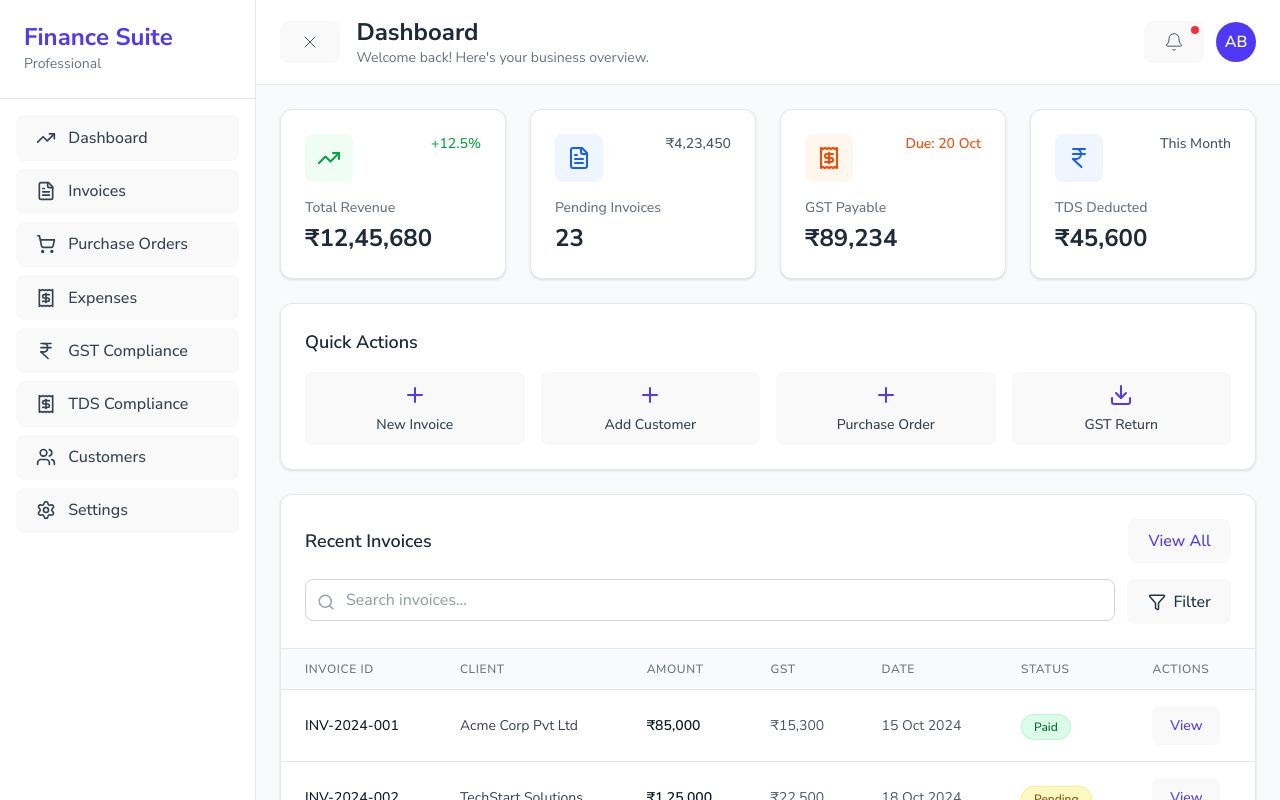
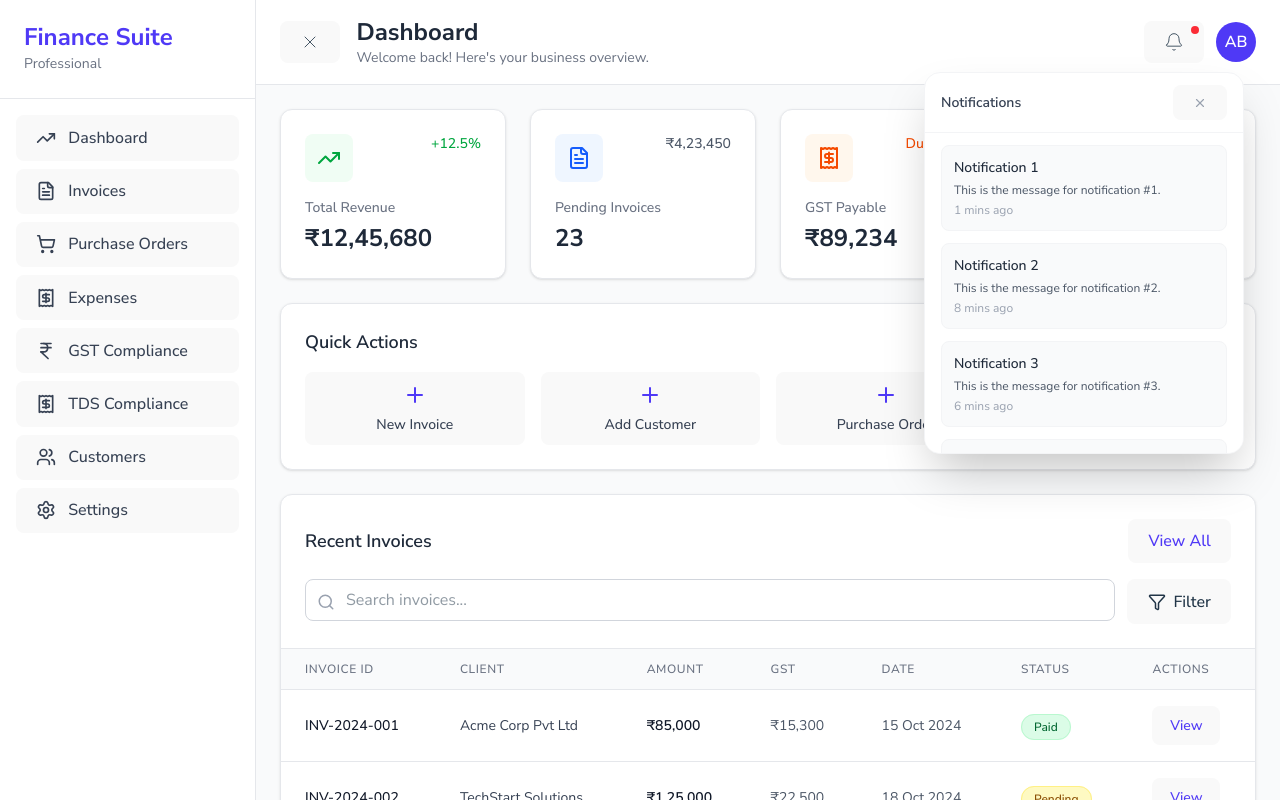
Before and after one commit to FessiT-FinSuite-OpenSourceSoftware/FessiT-FinanceSuite, a React (Vite) app in the folder finance-suite-professional-frontend/: page / in a window 1280 px wide. Both pictures are taken after a click on the button 1173 px from the left and 42 px from the top of the page. Built offline with nearby package versions, Linux system fonts and the light colour scheme.

Commit message:
Added the Dummy Notifications, with Infinite Scrolling, altered Two Pages one is Sidebar and another one is Global Css, Hope this will be helpful, Thank you

```diff
--- a/finance-suite-professional-frontend/src/index.css
+++ b/finance-suite-professional-frontend/src/index.css
@@ -67,3 +67,18 @@ button:hover {
     background-color: #f9f9f9;
   }
 }
+
+
+.custom-scroll::-webkit-scrollbar {
+  width: 6px;
+}
+.custom-scroll::-webkit-scrollbar-thumb {
+  background-color: rgba(0, 0, 0, 0.15);
+  border-radius: 8px;
+}
+.custom-scroll::-webkit-scrollbar-thumb:hover {
+  background-color: rgba(0, 0, 0, 0.25);
+}
+.custom-scroll::-webkit-scrollbar-track {
+  background: transparent;
+}
--- a/finance-suite-professional-frontend/src/shared/SideBar/SideBar.jsx
+++ b/finance-suite-professional-frontend/src/shared/SideBar/SideBar.jsx
@@ -1,6 +1,5 @@
-import React, { useState } from "react";
+import React, { useState, useEffect, useRef } from "react";
 import { useLocation, useNavigate } from "react-router";
-
 import {
   FileText,
   ShoppingCart,
@@ -17,8 +16,14 @@ import {
 export default function SideBar({ component }) {
   const [activeTab, setActiveTab] = useState("dashboard");
   const [sidebarOpen, setSidebarOpen] = useState(true);
+  const [showNotifications, setShowNotifications] = useState(false);
+  const [notifications, setNotifications] = useState([]);
+  const [loadingMore, setLoadingMore] = useState(false);
+
   const location = useLocation();
   const nav = useNavigate();
+  const modalRef = useRef(null);
+  const bellRef = useRef(null);
 
   const navigation = [
     { id: "dashboard", label: "Dashboard", icon: TrendingUp },
@@ -31,46 +36,90 @@ export default function SideBar({ component }) {
     { id: "settings", label: "Settings", icon: Settings },
   ];
 
-  const handleNavigate = (id) => {
-    nav(`/${id}`);
+  const handleNavigate = (id) => nav(`/${id}`);
+
+  // Dummy notification generator
+  const generateNotifications = (count, startIndex = 1) =>
+    Array.from({ length: count }, (_, i) => ({
+      id: startIndex + i,
+      title: `Notification ${startIndex + i}`,
+      message: `This is the message for notification #${startIndex + i}.`,
+      time: `${Math.floor(Math.random() * 10 + 1)} mins ago`,
+    }));
+
+  useEffect(() => {
+    setNotifications(generateNotifications(20));
+  }, []);
+
+  // Infinite scroll
+  const handleScroll = (e) => {
+    const { scrollTop, scrollHeight, clientHeight } = e.target;
+    if (scrollHeight - scrollTop <= clientHeight + 20 && !loadingMore) {
+      setLoadingMore(true);
+      setTimeout(() => {
+        setNotifications((prev) => [
+          ...prev,
+          ...generateNotifications(10, prev.length + 1),
+        ]);
+        setLoadingMore(false);
+      }, 800);
+    }
   };
 
+  // Click outside to close modal (ignore bell clicks)
+  useEffect(() => {
+    const handleClickOutside = (event) => {
+      if (
+        modalRef.current &&
+        !modalRef.current.contains(event.target) &&
+        bellRef.current &&
+        !bellRef.current.contains(event.target)
+      ) {
+        setShowNotifications(false);
+      }
+    };
+    document.addEventListener("mousedown", handleClickOutside);
+    return () => document.removeEventListener("mousedown", handleClickOutside);
+  }, []);
+
+  // Toggle modal when clicking the bell
+  const toggleNotifications = () => setShowNotifications((prev) => !prev);
+
   return (
-    <div className="flex h-screen overflow-hidden w-screen bg-gray-50 ">
+    <div className="flex h-screen overflow-hidden w-screen bg-gray-50">
       {/* Sidebar */}
       <div
-        className={`${
-          sidebarOpen ? "w-64" : "w-0"
-        } transition-all duration-300 bg-white border-r border-gray-200 overflow-hidden`}
+        className={`${sidebarOpen ? "w-64" : "w-0"
+          } transition-all duration-300 bg-white border-r border-gray-200 overflow-hidden`}
       >
         <div className="p-6 border-b border-gray-200">
           <h1 className="text-2xl font-bold text-indigo-600">Finance Suite</h1>
           <p className="text-sm text-gray-500 mt-1">Professional</p>
         </div>
         <nav className="p-4 space-y-2">
-          {navigation?.map((item) => {
+          {navigation.map((item) => {
             const Icon = item.icon;
             return (
               <button
-                key={item?.id}
-                onClick={() => handleNavigate(item?.id)}
-                className={`w-full flex items-center space-x-3 px-4 py-3 rounded-lg transition-colors ${
-                  location.pathname.includes(`/${item?.id}`)
-                    ? "bg-indigo-50 text-indigo-600 font-medium   border-[#646cff] "
+                key={item.id}
+                onClick={() => handleNavigate(item.id)}
+                className={`w-full flex items-center space-x-3 px-4 py-3 rounded-lg transition-colors ${location.pathname.includes(`/${item.id}`)
+                    ? "bg-indigo-50 text-indigo-600 font-medium"
                     : "text-gray-700 hover:bg-gray-50"
-                }`}
+                  }`}
               >
                 <Icon size={20} />
-                <span>{item?.label}</span>
+                <span>{item.label}</span>
               </button>
             );
           })}
         </nav>
       </div>
 
+      {/* Main content */}
       <div className="flex-1 flex flex-col overflow-hidden">
-        <main className="overflow-y-auto ">
-          <header className="bg-white border-b border-gray-200 px-6 py-4 sticky  z-10 top-0 right-0">
+        <main className="overflow-y-auto">
+          <header className="bg-white border-b border-gray-200 px-6 py-4 sticky z-10 top-0 right-0">
             <div className="flex items-center justify-between">
               <div className="flex items-center space-x-4">
                 <button
@@ -86,18 +135,69 @@ export default function SideBar({ component }) {
                 <div>
                   <h2 className="text-2xl font-bold text-gray-800 capitalize">
                     Dashboard
-
                   </h2>
                   <p className="text-sm text-gray-500">
                     Welcome back! Here's your business overview.
                   </p>
                 </div>
               </div>
-              <div className="flex items-center space-x-3">
-                <button className="p-2 hover:bg-gray-100 rounded-lg relative">
+
+              {/* Bell + Profile */}
+              <div className="flex items-center space-x-3 relative">
+                <button
+                  ref={bellRef}
+                  onClick={toggleNotifications}
+                  className="p-2 hover:bg-gray-100 rounded-lg relative"
+                >
                   <Bell size={20} strokeWidth={1} />
                   <span className="absolute top-1 right-1 w-2 h-2 bg-red-500 rounded-full"></span>
                 </button>
+
+                {/* Notification Modal */}
+                <div
+                  ref={modalRef}
+                  className={`fixed right-6 top-16 z-9999 transition-all duration-300 ease-[cubic-bezier(0.25,0.1,0.25,1)] transform origin-[90%_top] ${showNotifications
+                      ? "opacity-100 scale-100 translate-y-2"
+                      : "opacity-0 scale-90 -translate-y-3 pointer-events-none"
+                    }`}
+                >
+                  <div className="bg-white shadow-2xl rounded-2xl w-80 border border-gray-100 overflow-hidden backdrop-blur-sm">
+                    <div className="flex justify-between items-center px-4 py-3 border-b border-gray-100">
+                      <h3 className="text-sm font-semibold text-gray-700">Notifications</h3>
+                      <button
+                        onClick={() => setShowNotifications(false)}
+                        className="text-gray-400 hover:text-gray-600 transition"
+                      >
+                        <X size={14} />
+                      </button>
+                    </div>
+
+                    {/* Scrollable notifications */}
+                    <div
+                      className="px-4 py-3 text-sm text-gray-600 max-h-80 overflow-y-auto space-y-3 bg-white custom-scroll"
+                      onScroll={handleScroll}
+                    >
+                      {notifications.map((n) => (
+                        <div
+                          key={n.id}
+                          className="p-3 bg-gray-50 hover:bg-gray-100 rounded-lg border border-gray-100 transition"
+                        >
+                          <p className="font-medium text-gray-800">{n.title}</p>
+                          <p className="text-gray-600 text-xs mt-1">{n.message}</p>
+                          <p className="text-gray-400 text-xs mt-1">{n.time}</p>
+                        </div>
+                      ))}
+
+                      {loadingMore && (
+                        <div className="text-center text-gray-400 py-2 text-xs">
+                          Loading more...
+                        </div>
+                      )}
+                    </div>
+                  </div>
+                </div>
+
+
                 <div className="w-10 h-10 bg-indigo-600 rounded-full flex items-center justify-center text-white font-semibold">
                   AB
                 </div>
```
